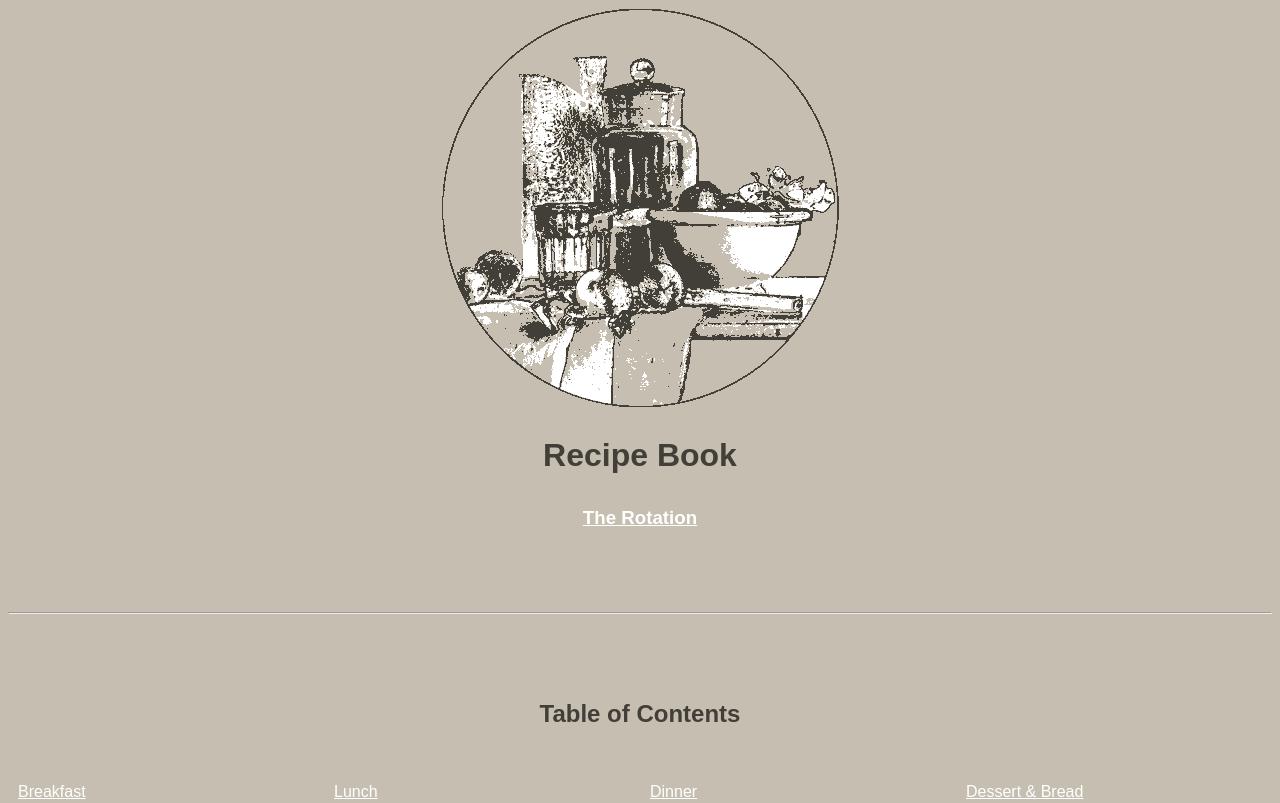
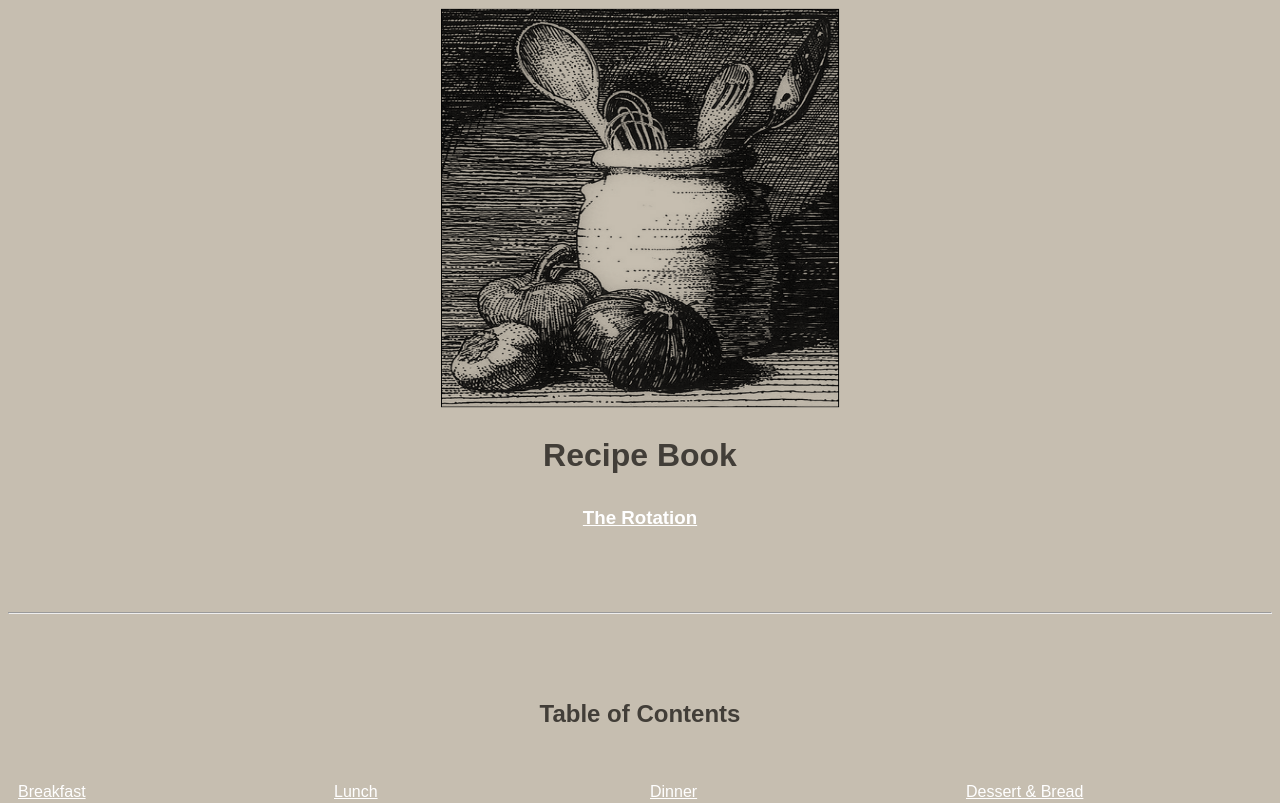
Before and after one commit to sb-ml-py/Recipe-Book, a plain HTML site: page docs/index.html in a window 1280 px wide. Shown: the top 803 px of the page. Drawn offline with Linux system fonts and the light colour scheme.

Commit message:
Update index.html

```diff
--- a/docs/index.html
+++ b/docs/index.html
@@ -50,7 +50,7 @@
 </head>
 
 <body style="background-color: #C6BEB0;">
-	<img src="images/Recipe_Book_Logo_Transparency.png" class="center" width="400" height="400">
+	<img src="images/recipe-book-logo.png" class="center" width="400" height="400">
 
 	<h1 style="text-align: center; font-size: 200%;">Recipe Book</h1>
 
```
